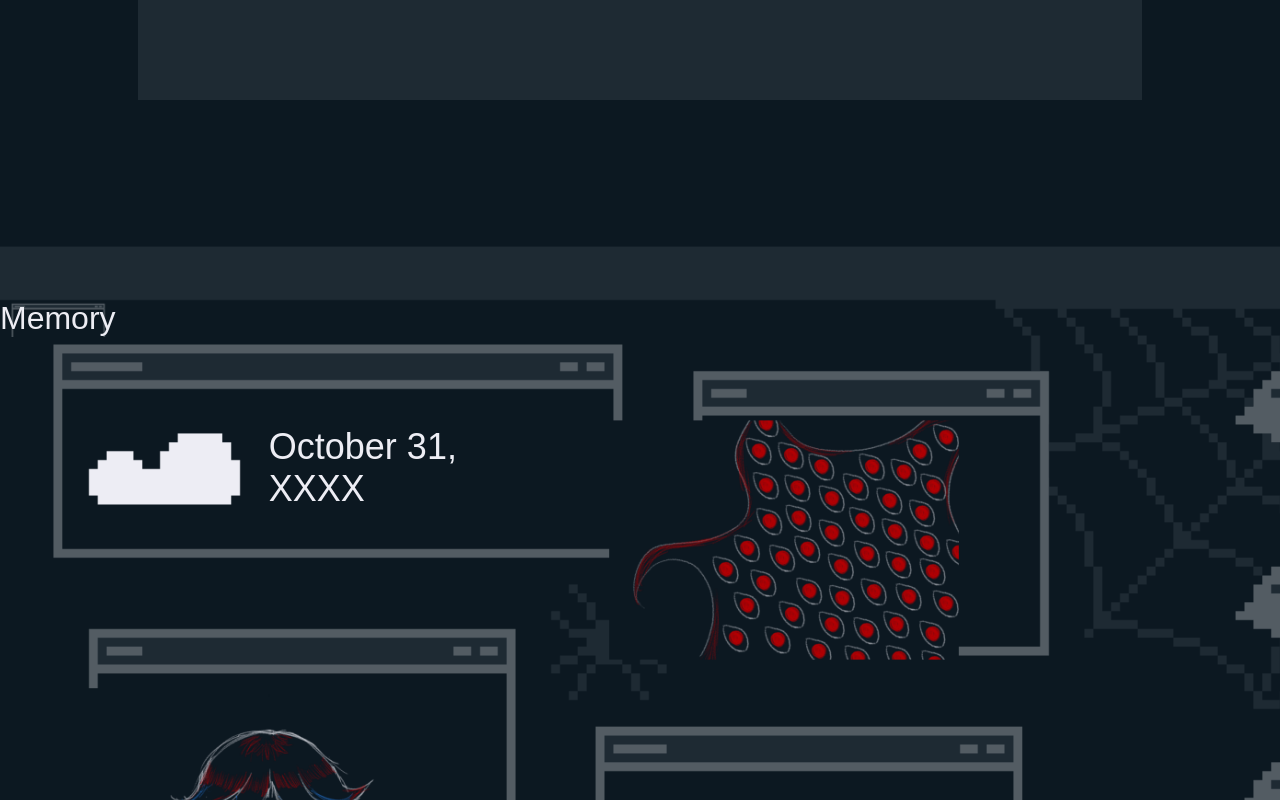
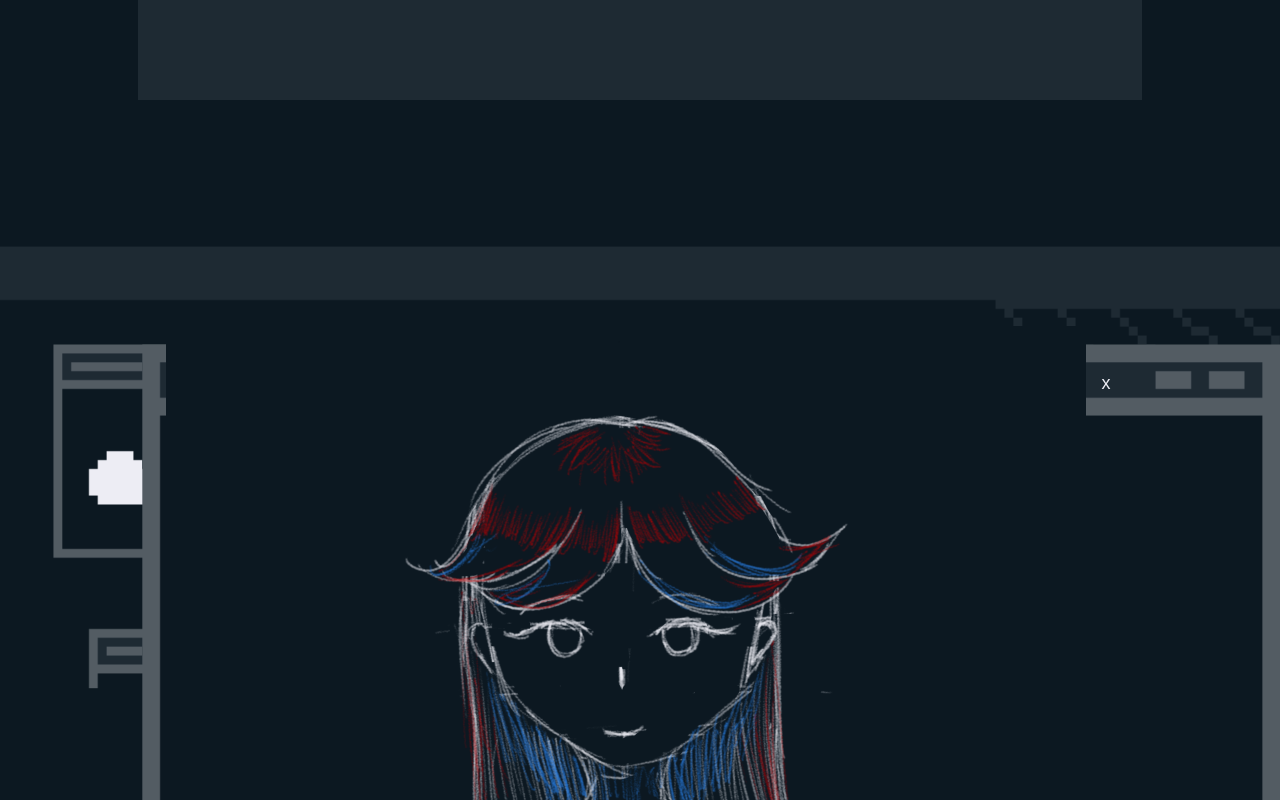
Before and after one commit to solicht88/hc-spooky-manor, a plain HTML site: page index.html in a window 1280 px wide. Both pictures are taken after a click on the button 1168 px from the left and 900 px from the top of the page. Shown: the part 500-1300 px from the top of the page. Drawn offline with Linux system fonts and the light colour scheme; a web font is replaced by a local one.

Commit message:
added popup after clicking icon button

```diff
--- a/index.html
+++ b/index.html
@@ -24,14 +24,14 @@
                 <img id="win-2" src="images/art/win_2.png">
             </div>
             <div class="icon-buttons">
-                <button class="click-icon" id="img-1" onclick="openWindow()"></button>
-                <button class="click-icon" id="img-2"></button>
-                <button class="click-icon" id="img-3"></button>
-                <button class="click-icon" id="eye-btn"></button>
+                <button class="click-icon" id="img-1" onclick="openWindow(this.id)"></button>
+                <button class="click-icon" id="img-2" onclick="openWindow(this.id)"></button>
+                <button class="click-icon" id="img-3" onclick="openWindow(this.id)"></button>
+                <button class="click-icon" id="eye-btn" onclick="openPassword()"></button>
             </div>
             <div class="large-popup" id="large-popup">
-                <h1>Memory</h1>
-                <img id="large-window" src="">
+                <button class="close-win" onclick="closeWindow()">x</button>
+                <img id="large-img" src="">
             </div>
         </div>
     </body>
--- a/script.js
+++ b/script.js
@@ -1,8 +1,28 @@
+let red_screen = false;
+
 function closeWarning() {
     document.getElementById("warn-popup").style.display = "none";
-    document.getElementById("desktop").style.display = "grid";
+    desktop = document.getElementsByClassName("desktop")
+    desktop[0].style.display = "grid";
 }
 
-function openWindow() {
+function openWindow(clicked_id) {
     document.getElementById("large-popup").style.display = "grid";
+    img = document.getElementById("large-img")
+    if (red_screen) {
+    }
+    else {
+        if (clicked_id == "img-1") {
+            img.style.scale = 0.5
+            img.src = "images/art/win_1.png";
+        }
+        else if (clicked_id == "img-2") {
+        }
+        else {
+        }
+    }
 }
+
+function closeWindow() {
+    document.getElementById("large-popup").style.display = "none";
+}
--- a/style.css
+++ b/style.css
@@ -46,7 +46,7 @@ body {
 
 .close-btn {
     width: 200px;
-    height: 25px;
+    padding: 5px;
     color: #1e2a33;
     background: #ededf4;
     border: 0;
@@ -134,18 +134,46 @@ body {
 .large-popup {
     position: absolute;
     display: none;
+    min-width: 100vw;
+    min-height: 100vh;
+    max-width: 100vw;
+    max-height: 100vh;
     background: url("images/art/large_win.png");
     background-size: cover;
+    grid-template-columns: 1fr 5vw 70vw 5vw 11.1vw;
+    grid-template-rows: 7vh 5vh 65vh 1fr;
+}
+
+.close-win {
+    grid-column: 4;
+    grid-row: 2;
+    padding: 5px;
+    height: 2vh;
+    width: 3vw;
+    color: #ededf4;
+    background: rgba(0, 0, 0, 0);
+    border: 0;
+    cursor: pointer;
+    font-size: 18px;
+    text-align: center;
+    place-self: center;
+}
+
+#large-img {
+    grid-column: 3;
+    grid-row: 3;
+    place-self: center;
 }
 
 /* TODO
 - background (done)
 - warning window (done)
 - Marie's open windows (now)
-- openable icons
-- popup windows
+- openable icons (done)
+- popup windows (done)
 - password input from the eye
+- finish art (now)
 - exit to the manor
 - implement sound
-- implement transitions
+- implement transitions (if there is time?)
 */
```
Also changed, not shown: 1 other file.
